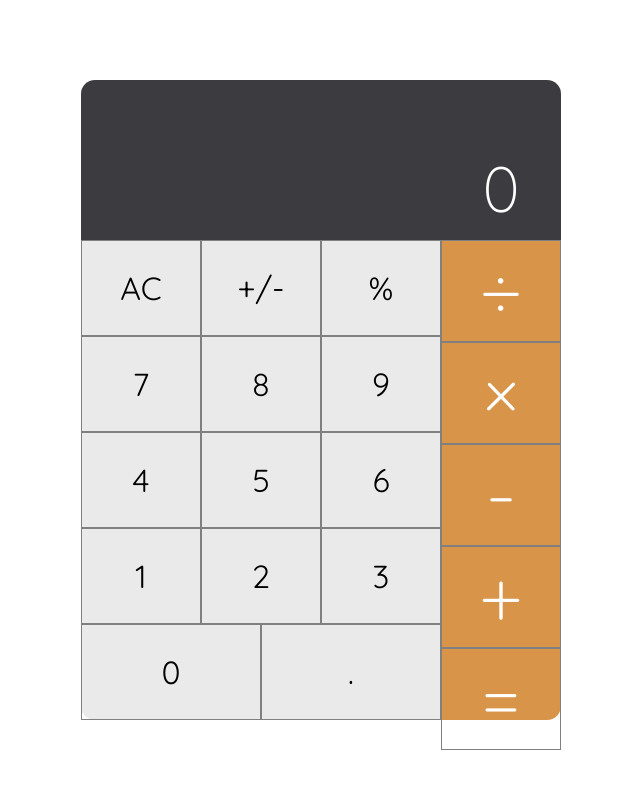
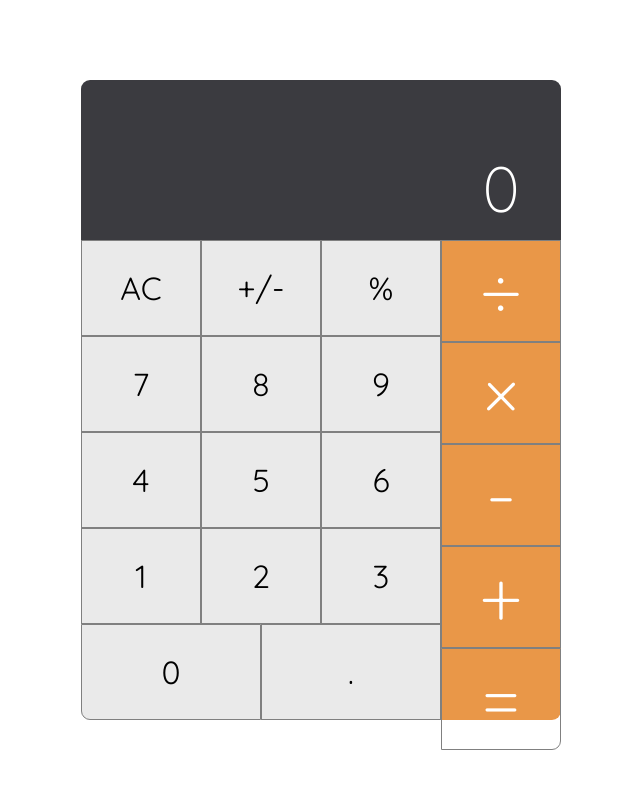
Before and after one commit to shogunsea/calculator, a website built with webpack: page src/index.html in a window 1280 px wide. Shown: the whole page, without its empty margins (319-959 px from the left). Built offline with nearby package versions, Linux system fonts and the light colour scheme; files whose address does not match are found by name.

Commit message:
better color and radius

```diff
--- a/src/assets/main.scss
+++ b/src/assets/main.scss
@@ -1,3 +1,9 @@
+$button-radius: 9px;
+$operator-panel-color: rgb(233, 151, 72);
+$operand-panel-color: rgba(212, 212, 212, 0.49);
+$operand-panel-active-color: rgba(195, 195, 195, 0.61);
+$display-panel-background: #3b3b40;
+
 * {
     box-sizing: border-box;
 }
@@ -30,9 +36,9 @@ body {
 }
 
 .display {
-  border-radius: 14px 14px 0 0;
+  border-radius: $button-radius $button-radius 0 0;
   height: 25%;
-  background: #3b3b40;
+  background: $display-panel-background;
   position: relative;
 }
 
@@ -45,13 +51,17 @@ body {
 .operand_panel {
   width: 75%;
   height: 100%;
-  background: rgba(212, 212, 212, 0.49);
+  background: $operand-panel-color;
   display: flex;
   flex-direction: column;
-  border-radius: 0 0 0 14px;
+  border-radius: 0 0 0 $button-radius;
 
   & .button:active {
-    background: grey;
+    background: $operand-panel-active-color;
+  }
+
+  #button_zero {
+    border-bottom-left-radius: $button-radius;
   }
 }
 
@@ -74,18 +84,22 @@ body {
 
 .operator_panel {
   width: 25%;
-  background: #d89448;
+  background: $operator-panel-color;
   height: 100%;
   display: flex;
   flex-direction: column;
-  border-radius: 0 0 14px 0;
+  border-radius: 0 0 $button-radius 0;
 
   & .button:active {
-    background: #b57732;
+    background: $operator-panel-color;
   }
 
   & .button:focus {
-    background: #b57732;
+    background: $operator-panel-color;
+  }
+
+  #button_evaluate {
+    border-bottom-right-radius: $button-radius;
   }
 }
 
```
